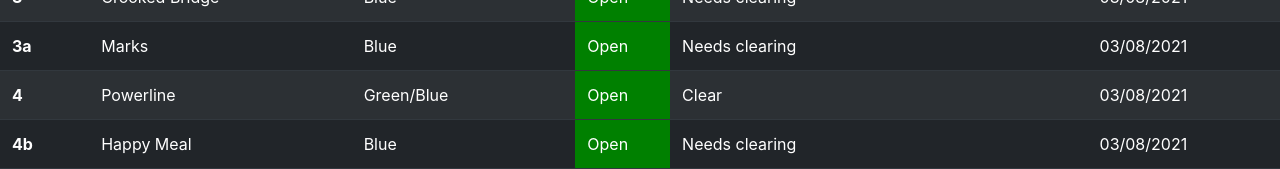
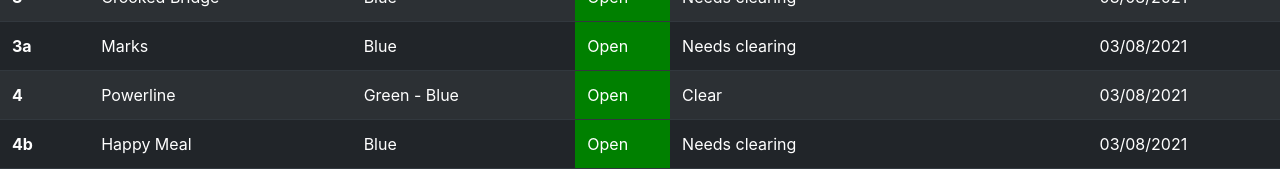
Before and after one commit to geoff-winner/tsf-trail-tracker, a React (Create React App) app: page / in a window 1280 px wide. Shown: the part 375-544 px from the top of the page. Built offline with nearby package versions, Linux system fonts and the light colour scheme.

Commit message:
Fix more trail names/date

```diff
--- a/src/data/trailData.js
+++ b/src/data/trailData.js
@@ -34,7 +34,7 @@ const trailData = [
   {
     trailNumber: 4,
     trailName: 'Powerline',
-    trailDifficulty: 'Green/Blue',
+    trailDifficulty: 'Green - Blue',
     lastVisitedDate: '03/08/2021',
     trailStatus: 'Open',
     trailCondition: 'Clear',
@@ -1141,6 +1141,14 @@ const trailData = [
     trailCondition: 'Clear',
   },
   {
+    trailNumber: 138,
+    trailName: 'Yellow Post',
+    trailDifficulty: 'Blue',
+    lastVisitedDate: '03/08/2021',
+    trailStatus: 'Open',
+    trailCondition: 'Needs clearing',
+  },
+  {
     trailNumber: 140,
     trailName: 'Angry Elf',
     trailDifficulty: 'Black',
@@ -1149,8 +1157,16 @@ const trailData = [
     trailCondition: 'Needs major clearing, unrideable',
   },
   {
+    trailNumber: 141,
+    trailName: 'Parking Lot East',
+    trailDifficulty: 'Black',
+    lastVisitedDate: '03/08/2021',
+    trailStatus: 'Open',
+    trailCondition: 'Needs clearing',
+  },
+  {
     trailNumber: 142,
-    trailName: 'Steep Mother Effer',
+    trailName: 'The Drop',
     trailDifficulty: 'Double Black',
     lastVisitedDate: '03/08/2021',
     trailStatus: 'Open',
@@ -1172,6 +1188,14 @@ const trailData = [
     trailStatus: 'Open',
     trailCondition: 'Needs clearing',
   },
+  {
+    trailNumber: 145,
+    trailName: 'Duanes',
+    trailDifficulty: 'Double Black',
+    lastVisitedDate: '03/08/2021',
+    trailStatus: 'Open',
+    trailCondition: 'Needs clearing',
+  },
 ];
 
 export default trailData;
```
